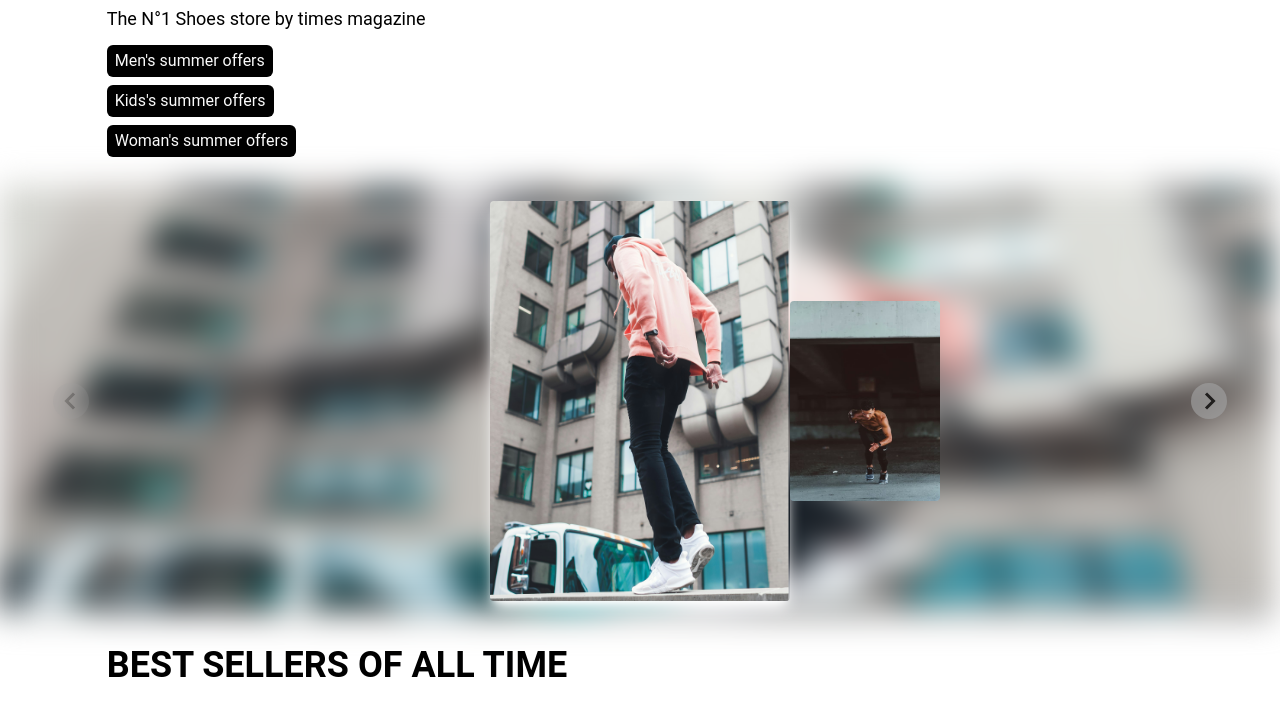
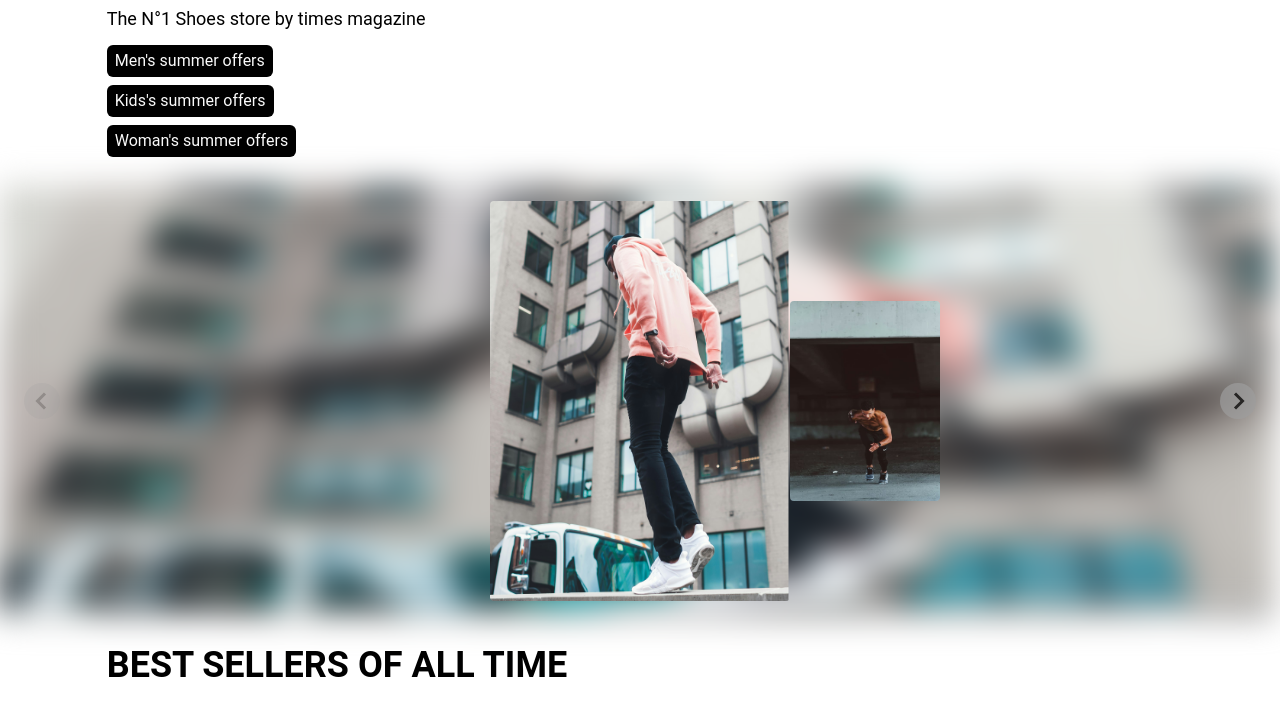
Before and after one commit to jeflugo/fake-ecommerce-1-client, a React (Vite) app: page / in a window 1280 px wide. Both pictures are taken after a click on the button 71 px from the left and 3298 px from the top of the page. Shown: the part 2898-3614 px from the top of the page. Built offline with nearby package versions, Linux system fonts and the light colour scheme.

Commit message:
Carousel changed

```diff
--- a/src/pages/Home/SeasonOffers.jsx
+++ b/src/pages/Home/SeasonOffers.jsx
@@ -2,12 +2,22 @@ import { Link } from 'react-router-dom'
 import Container from '../../components/Container'
 import { SEASON_OFFERS, SEASON_OFFERS_IMGS } from '../../constants'
 import { BiChevronLeft, BiChevronRight } from 'react-icons/bi'
-import { useState } from 'react'
+import { useEffect, useState } from 'react'
 
 import { motion } from 'framer-motion'
 
 function SeasonOffers() {
 	const [active, setActive] = useState(1)
+
+	const [imgs, setImgs] = useState()
+
+	useEffect(() => {
+		setImgs({
+			prev: SEASON_OFFERS_IMGS[active - 1],
+			curr: SEASON_OFFERS_IMGS[active],
+			next: SEASON_OFFERS_IMGS[active + 1],
+		})
+	}, [active])
 
 	const backCarousel = () => setActive(prev => prev - 1)
 
@@ -43,56 +53,37 @@ function SeasonOffers() {
 				</div>
 				<div className='hidden w-full justify-center py-4 md:flex'>
 					<div className='flex items-center'>
-						{SEASON_OFFERS_IMGS.map((img, index) => {
-							if (index === active)
-								if (active - 1 < 0) {
-									return (
-										<div
-											key={index}
-											className='scale flex items-center transition-all'
-										>
-											<div className='h-[200px] w-[150px]' />
+						{imgs && (
+							<>
+								{imgs.prev ? (
 									<motion.img
-												src={img}
-												className='h-[400px] w-[300px] rounded shadow-lg shadow-white'
-											/>
-										</div>
-									)
-								} else if (active + 1 === SEASON_OFFERS_IMGS.length) {
-									return (
-										<div key={index} className='flex items-center'>
-											<motion.img
-												src={img}
-												className='h-[400px] w-[300px] shadow-lg shadow-white'
-											/>
-											<div className='h-[200px] w-[150px] rounded' />
-										</div>
-									)
-								} else
-									return (
-										<motion.img
-											key={index}
-											src={img}
-											className='h-[400px] w-[300px] rounded shadow-2xl shadow-white'
-										/>
-									)
-							if ((index === active - 1) | (index === active + 1))
-								return (
-									<motion.img
-										key={index}
-										src={img}
+										src={imgs.prev}
 										className='h-[200px] w-[150px] rounded'
 									/>
-								)
-						})}
+								) : (
+									<div className='h-[200px] w-[150px] rounded' />
+								)}
+								<motion.img
+									src={imgs.curr}
+									className='h-[400px] w-[300px] rounded'
+								/>
+								{imgs.next ? (
+									<motion.img
+										src={imgs.next}
+										className='h-[200px] w-[150px] rounded'
+									/>
+								) : (
+									<div className='h-[200px] w-[150px] rounded' />
+								)}
+							</>
+						)}
 					</div>
 				</div>
 				<img
-					src={SEASON_OFFERS_IMGS[active]}
+					src={imgs?.curr}
 					className='absolute top-0 -z-10 h-full w-full blur-lg'
 				/>
-				<div className='absolute top-0 flex h-full w-full items-center'>
-					<div className='mx-auto flex w-11/12 justify-between'>
+				<div className='absolute top-0 ml-6 flex h-full items-center'>
 					<button
 						disabled={active === 0 ? true : false}
 						className='disabled:opacity-30'
@@ -102,6 +93,8 @@ function SeasonOffers() {
 							className={`h-9 w-9 rounded-full bg-gray-500 opacity-70`}
 						/>
 					</button>
+				</div>
+				<div className='absolute right-0 top-0 mr-6 flex h-full items-center'>
 					<button
 						disabled={active === SEASON_OFFERS_IMGS.length - 1 ? true : false}
 						className='disabled:opacity-30'
@@ -114,7 +107,6 @@ function SeasonOffers() {
 				</div>
 			</div>
 		</div>
-		</div>
 	)
 }
 
```
Lines whose indentation alone changed are shown as unchanged.
